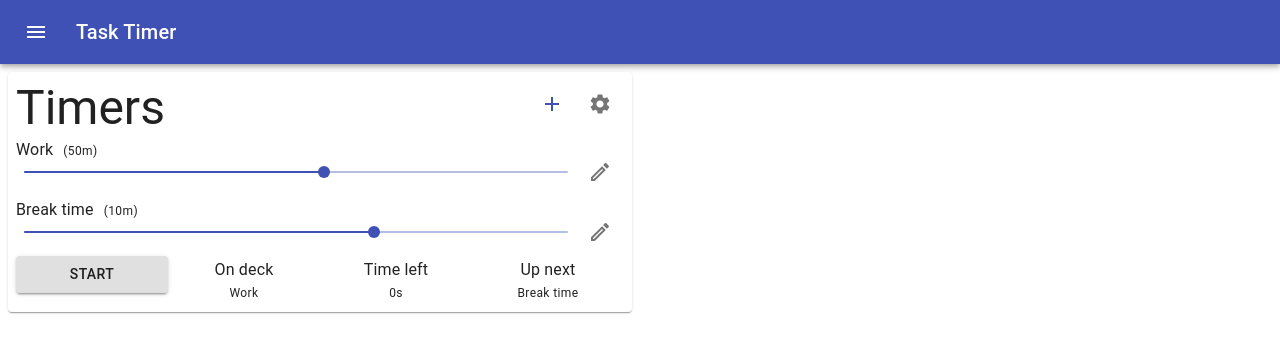
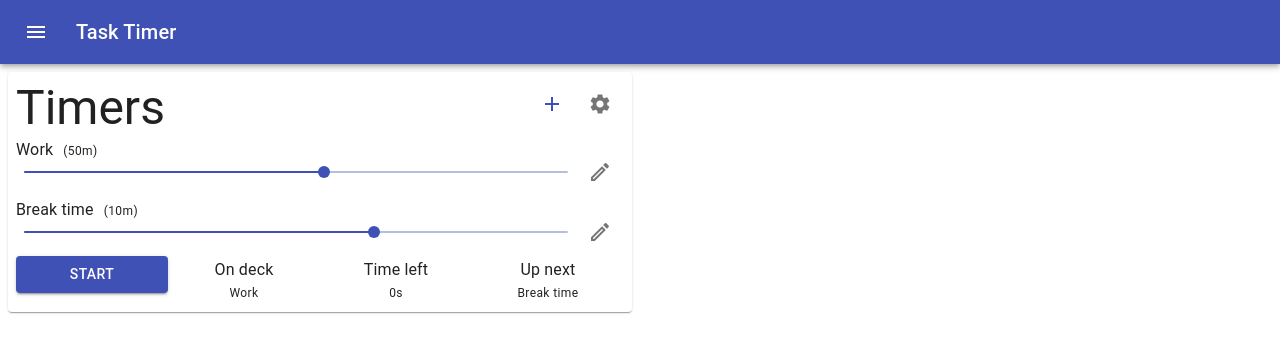
Before and after one commit to enigma0Z/task-timer, a React (Create React App) app: page / in a window 1280 px wide. Shown: the top 352 px of the page. Built offline with nearby package versions, Linux system fonts and the light colour scheme.

Commit message:
Color for stop/start

```diff
--- a/src/App.tsx
+++ b/src/App.tsx
@@ -502,7 +502,12 @@ const App = withStyles(styles)(class AppComponent extends Component<AppProps, Ap
                                 {this.renderSliders()}
                             </Grid>
                             <Grid item xs={12} sm={3}>
-                                <Button variant="contained" className={classes.fillWidth} onClick={this.handleStartStopOnClick}>
+                                <Button
+                                    variant="contained"
+                                    className={classes.fillWidth}
+                                    onClick={this.handleStartStopOnClick}
+                                    color={this.state.running ? 'secondary' : 'primary'}
+                                >
                                     {this.state.running ? 'Stop' : 'Start'}
                                 </Button>
                             </Grid>
```
